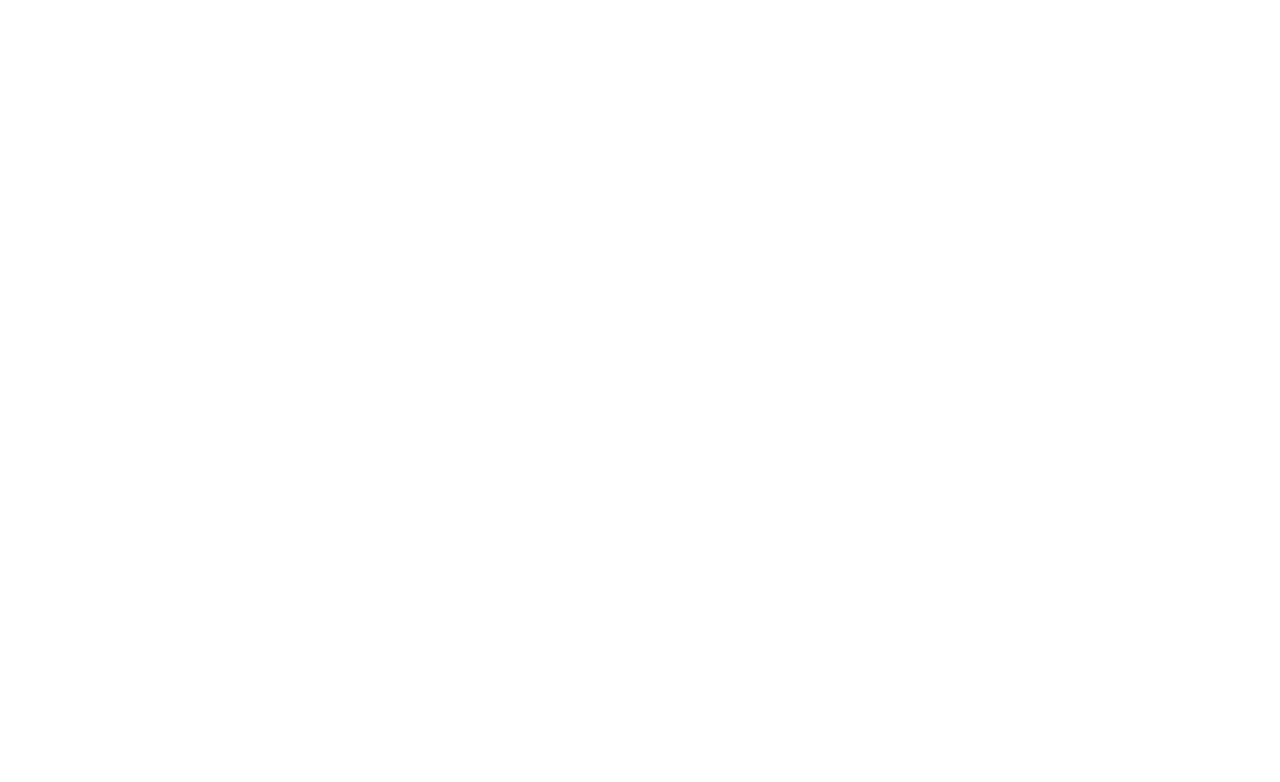
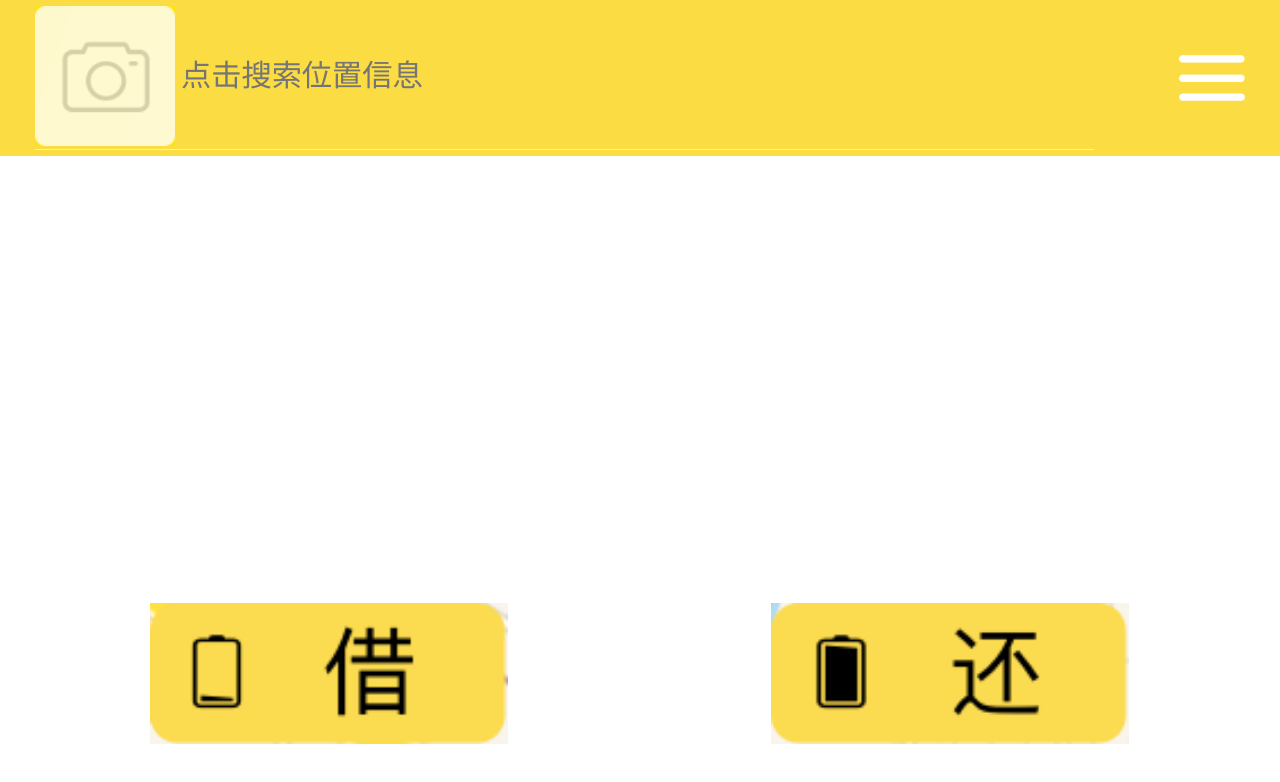
Before and after one commit to LeslieMay/sharePower, a plain HTML site: page map.html in a window 1280 px wide. Drawn offline with Linux system fonts and the light colour scheme.

Commit message:
提交更新

```diff
--- a/css/style.css
+++ b/css/style.css
@@ -14,6 +14,7 @@ img{
 	overflow-y: scroll;
 	-webkit-overflow-scrolling: touch;
 	position: relative;
+	background-color: #eeeeee;
 }
 .orderTab{
 	font-size: 0;
@@ -620,7 +621,7 @@ img{
 	height: 100%;
 	overflow-y: hidden;
 	-webkit-overflow-scrolling: touch;
-	/*background: #eeeeee;*/
+	background: #eeeeee;
 	position: relative;
 	padding: 0.266666rem 0.48rem 1.066666rem 0.48rem;
 	box-sizing: border-box;
@@ -687,3 +688,78 @@ img{
 	left: 0;
 	z-index: 3;
 }
+
+
+/*map*/
+.map{
+	width: 100%;
+	height: 100%;
+	overflow-y: hidden;
+	-webkit-overflow-scrolling: touch;
+	position: relative;
+}
+.mapHeader{
+	width: 100%;
+	font-size: 0;
+	background-color: #fbdc43;
+	padding: 0.106666rem 0.64rem;
+	box-sizing: border-box;
+}
+.mapHeaderLeft{
+	width: 87.46%;
+	font-size: 0;
+	display: inline-block;
+	vertical-align: middle;
+	padding-bottom: 0.053333rem;
+	border-bottom: 1px solid rgba(255, 255, 255, 0.6);
+}
+.mapHeaderImg{
+	width: 13.28%;
+	display: inline-block;
+	vertical-align: middle;
+}
+.mapHeaderSearch{
+	width: 86.72%;
+	display: inline-block;
+	vertical-align: middle;
+}
+.mapHeaderSearch>input{
+	width: 100%;
+	padding-left: 0.106666rem;
+	box-sizing: border-box;
+	background: transparent;
+	border: none;
+	border-radius: 0;
+	font-size: 0.56rem;
+	color: white;
+}
+.mapHeaderSearch>input::-moz-placeholder,
+.mapHeaderSearch>input::-ms-input-placeholder,
+.mapHeaderSearch>input::-webkit-input-placeholder{
+	color: rgba(0, 0, 0, 0.22);
+}
+
+.mapHeaderIcon{
+	width: 5.5%;
+	margin-left: 7.04%;
+	display: inline-block;
+	vertical-align: middle;
+}
+.mapFooter{
+	position: absolute;
+	width: 100%;
+	left: 0;
+	bottom: 1.04rem;
+	font-size: 0;
+}
+.mapFooterBrowser,.mapFooterReturn{
+	width:28% ;
+	display: inline-block;
+	vertical-align: middle;
+}
+.mapFooterBrowser{
+	margin:0 20.5% 0 11.7% ;
+}
+.mapFooterReturn{
+	margin-right: 11.7%;
+}
--- a/dist/css/common.css
+++ b/dist/css/common.css
@@ -3,7 +3,7 @@
 body{color:#222;background: #fff;font-size:14px;font-family:arial,Microsoft YaHei,Helvetica,sans-serif;tap-highlight-color:transparent;-webkit-tap-highlight-color:transparent;-webkit-font-smoothing:antialiased}
 body,button,dd,dl,dt,figure,h1,h2,h3,h4,h5,html,input,li,p,select,span,strong,textarea,u,ul{margin:0;padding:0}
 input{ outline:none; -webkit-tap-highlight-color:rgba(255,255,255,0); -webkit-appearance:none; font-family:"微软雅黑"}
-input::-webkit-input-placeholder,input::-moz-placeholder{ color:#7e7e7e}
+input::-webkit-input-placeholder,input::-moz-placeholder{ color: rgba(0, 0, 0, 0.22);}
 input::-webkit-inner-spin-button,input::-webkit-outer-spin-button{margin:0;-webkit-appearance:none!important}
 ::-webkit-scrollbar{width:.1rem;background-color:#fff;display: none;}
 ::-webkit-scrollbar-track{background-color:#fff;-webkit-box-shadow:inset 0 0 0 transparent}
--- a/map.html
+++ b/map.html
@@ -2,8 +2,93 @@
 <html>
 	<head>
 		<meta charset="UTF-8">
-		<title></title>
+		<meta name="author" content="leslie" />
+		<meta name="apple-mobile-web-app-capable" content="yes" />
+		<meta name="apple-mobile-web-app-status-bar-style" content="black" />
+		<meta name="format-detection" content="telephone=no" />
+		<meta name="msapplication-tap-highlight" content="no">
+		<meta name="renderer" content="webkit">
+		<meta http-equiv="Cache-Control" content="no-siteapp" />
+		<meta http-equiv="cleartype" content="on">
+		<title>附近店家</title>
+		<script type="text/javascript" src="dist/js/flexible.js"></script>
+		<script type="text/javascript" src="dist/js/flexible_css.js"></script>
+		<link rel="stylesheet" href="dist/css/common.css" />
+		<link rel="stylesheet" href="css/style.css" />
 	</head>
 	<body>
+		<div class="map">
+			<div class="mapHeader">
+				<div class="mapHeaderLeft">
+					<div class="mapHeaderImg">
+						<img src="img/user-header.png" />
+					</div>
+					<div class="mapHeaderSearch">
+						<input type="text" placeholder="点击搜索位置信息" />
+					</div>
+				</div>
+				<div class="mapHeaderIcon">
+					<img src="img/map-icon1.png" />
+				</div>
+			</div>
+			<div class="mapContent"></div>
+			<div class="mapFooter">
+				<div class="mapFooterBrowser">
+					<img src="img/map-browser.png" />
+				</div>
+				<div class="mapFooterReturn">
+					<img src="img/map-return.png" />
+				</div>
+			</div>
+		</div>
+		<div class="mapList">
+			<div class="mapListHeader">
+				<div class="mapListHeaderLeft">
+					<div class="mapListHeaderImg">
+						<img src="img/user-header.png" />
+					</div>
+					<div class="mapListHeaderSearch">
+						<input type="text" placeholder="点击搜索位置信息" />
+					</div>
+				</div>
+				<div class="mapListHeaderIcon">
+					<img src="img/map-icon2.png" />
+				</div>
+			</div>
+			<div class="mapListContent">
+				<div class="mapListOne">
+					<div class="mapListOneContent">
+						<div class="mapListOneContentLeft">
+							<p>海韵西餐厅</p>
+							<p>龙胜路水都假日酒店1楼</p>
+						</div>
+						<div class="mapListOneContentRight">
+							09:00-24:00
+						</div>
+					</div>
+					<div class="mapListOneIcon">
+						<div class="mapListOneIconOne">
+							<div class="mapIcon"></div>
+							<div class="mapNum">2</div>
+						</div>
+						<div class="mapListOneIconOne">
+							<div class="mapIcon"></div>
+							<div class="mapNum">4</div>
+						</div>
+						<div class="mapListOneIconOne">
+							<div class="mapIcon"></div>
+							<div class="mapNum">0</div>
+						</div>
+						<div class="mapListOneIconOne">
+							<div class="mapText">可还</div>
+							<div class="mapNum">2</div>
+						</div>
+					</div>
+				</div>
+			</div>
+		</div>
 	</body>
+	<script type="text/javascript" src="dist/js/jquery.min.js"></script>
+	<script type="text/javascript" src="dist/js/common.js"></script>
+	<script type="text/javascript" src="js/order.js"></script>
 </html>
```
Also changed, not shown: img/map-browser.png (added), img/map-icon1.png (added), img/map-return.png (added).
